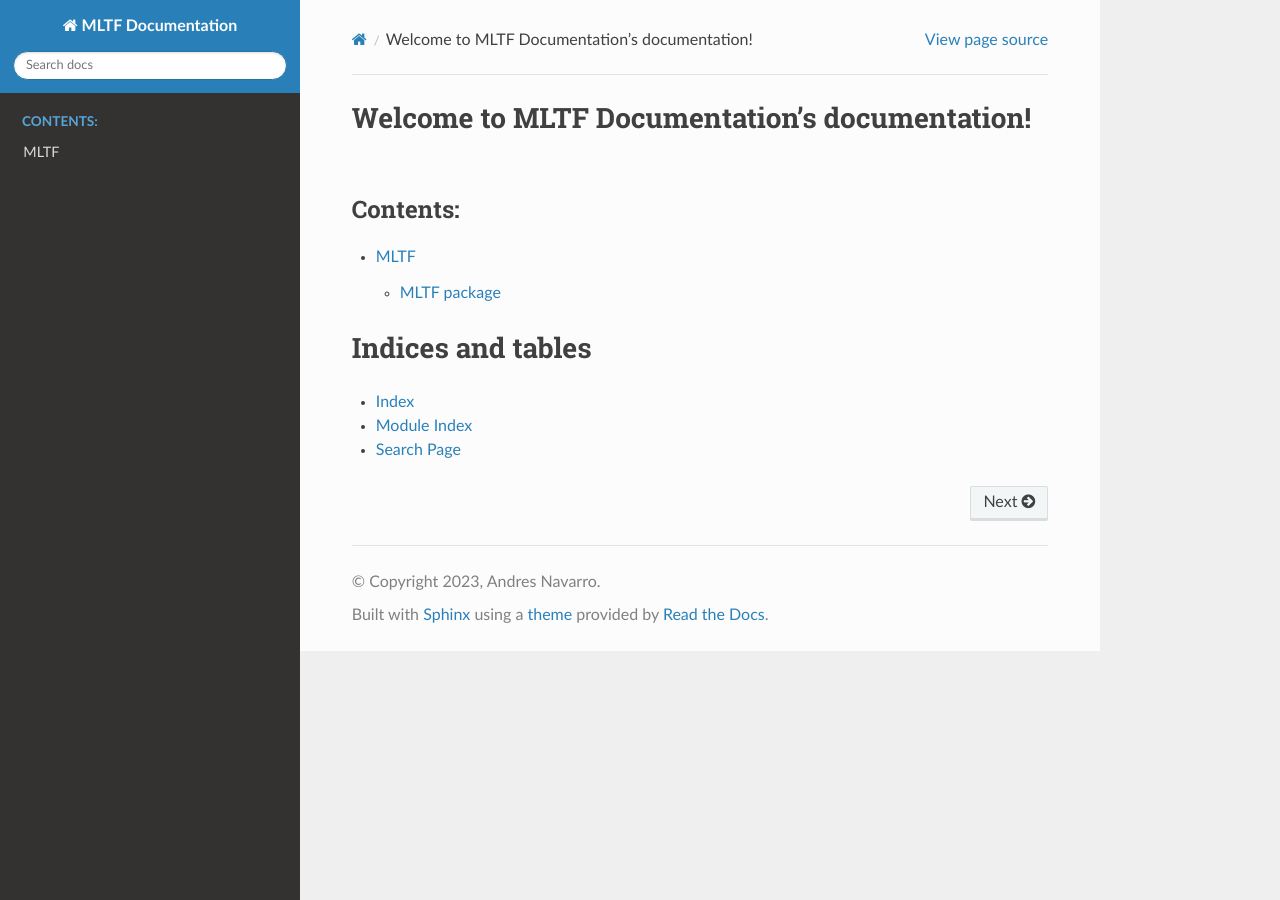
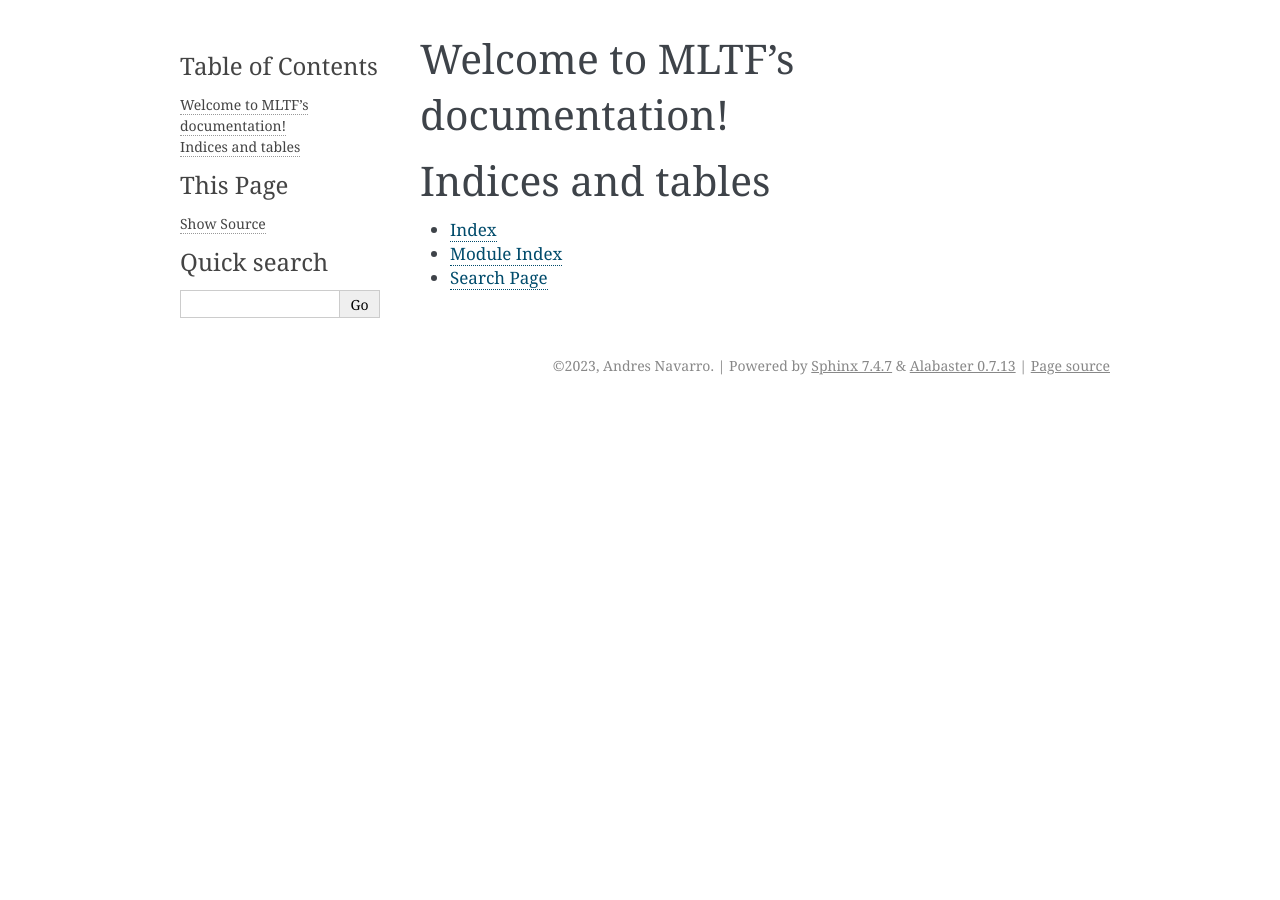
Before and after one commit to andalenavals/MLTF, a Sphinx documentation site: the page built from docs/index.rst, in a window 1280 px wide. Built offline with Sphinx 7.4.7, drawn with Linux system fonts in a browser that asks for light colours.

Commit message:
docs index test

```diff
--- a/docs/conf.py
+++ b/docs/conf.py
@@ -6,7 +6,7 @@
 # -- Project information -----------------------------------------------------
 # https://www.sphinx-doc.org/en/master/usage/configuration.html#project-information
 
-project = 'MLTF Documentation'
+project = 'MLTF'
 copyright = '2023, Andres Navarro'
 author = 'Andres Navarro'
 release = 'v0.1.1'
@@ -14,7 +14,7 @@ release = 'v0.1.1'
 # -- General configuration ---------------------------------------------------
 # https://www.sphinx-doc.org/en/master/usage/configuration.html#general-configuration
 
-extensions = ["sphinx.ext.todo","sphinx.ext.viewcode","sphinx.ext.autodoc",'sphinx_rtd_theme']
+extensions = []
 
 templates_path = ['_templates']
 exclude_patterns = ['_build', 'Thumbs.db', '.DS_Store']
@@ -24,5 +24,5 @@ exclude_patterns = ['_build', 'Thumbs.db', '.DS_Store']
 # -- Options for HTML output -------------------------------------------------
 # https://www.sphinx-doc.org/en/master/usage/configuration.html#options-for-html-output
 
-html_theme = 'sphinx_rtd_theme'
+html_theme = 'alabaster'
 html_static_path = ['_static']
--- a/docs/index.html
+++ b/docs/index.html
@@ -1,3 +1,3 @@
 <head>
-<meta http-equiv="refresh" content="0; url=docs/_build/html/index.html" />
+<meta http-equiv="refresh" content="0; url=./_build/index.html" />
 </head>
--- a/docs/index.rst
+++ b/docs/index.rst
@@ -1,16 +1,14 @@
-.. MLTF Documentation documentation master file, created by
-   sphinx-quickstart on Sun Aug 13 23:57:03 2023.
+.. MLTF documentation master file, created by
+   sphinx-quickstart on Mon Aug 14 12:18:37 2023.
    You can adapt this file completely to your liking, but it should at least
    contain the root `toctree` directive.
 
-Welcome to MLTF Documentation's documentation!
-==============================================
+Welcome to MLTF's documentation!
+================================
 
 .. toctree::
    :maxdepth: 2
    :caption: Contents:
-
-   modules
 
 
 
--- a/docs/modules.rst
+++ /dev/null
@@ -1,7 +0,0 @@
-MLTF
-====
-
-.. toctree::
-   :maxdepth: 4
-
-   MLTF
```
Also changed, not shown: docs/MLTF.rst (deleted, +0 -77 lines).
